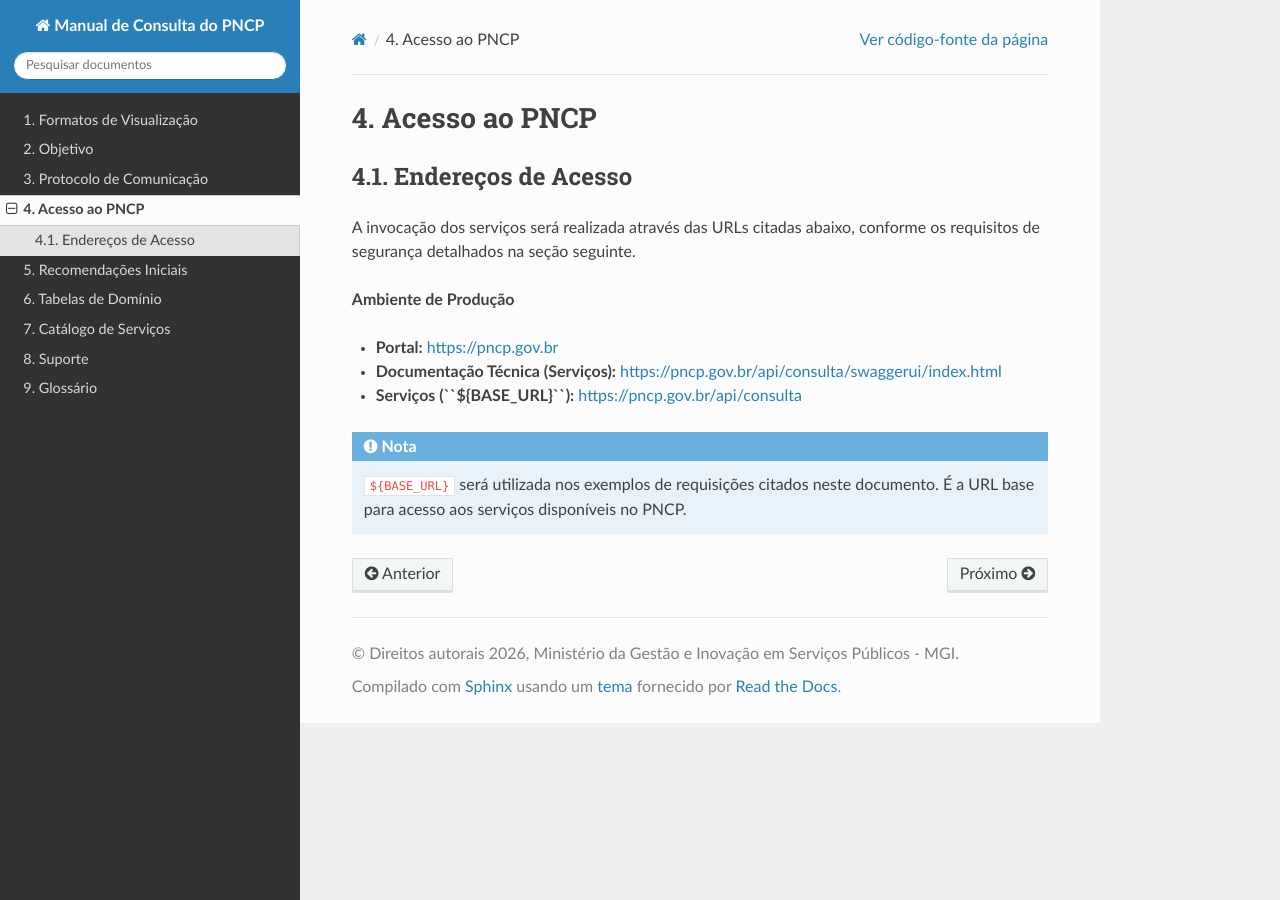
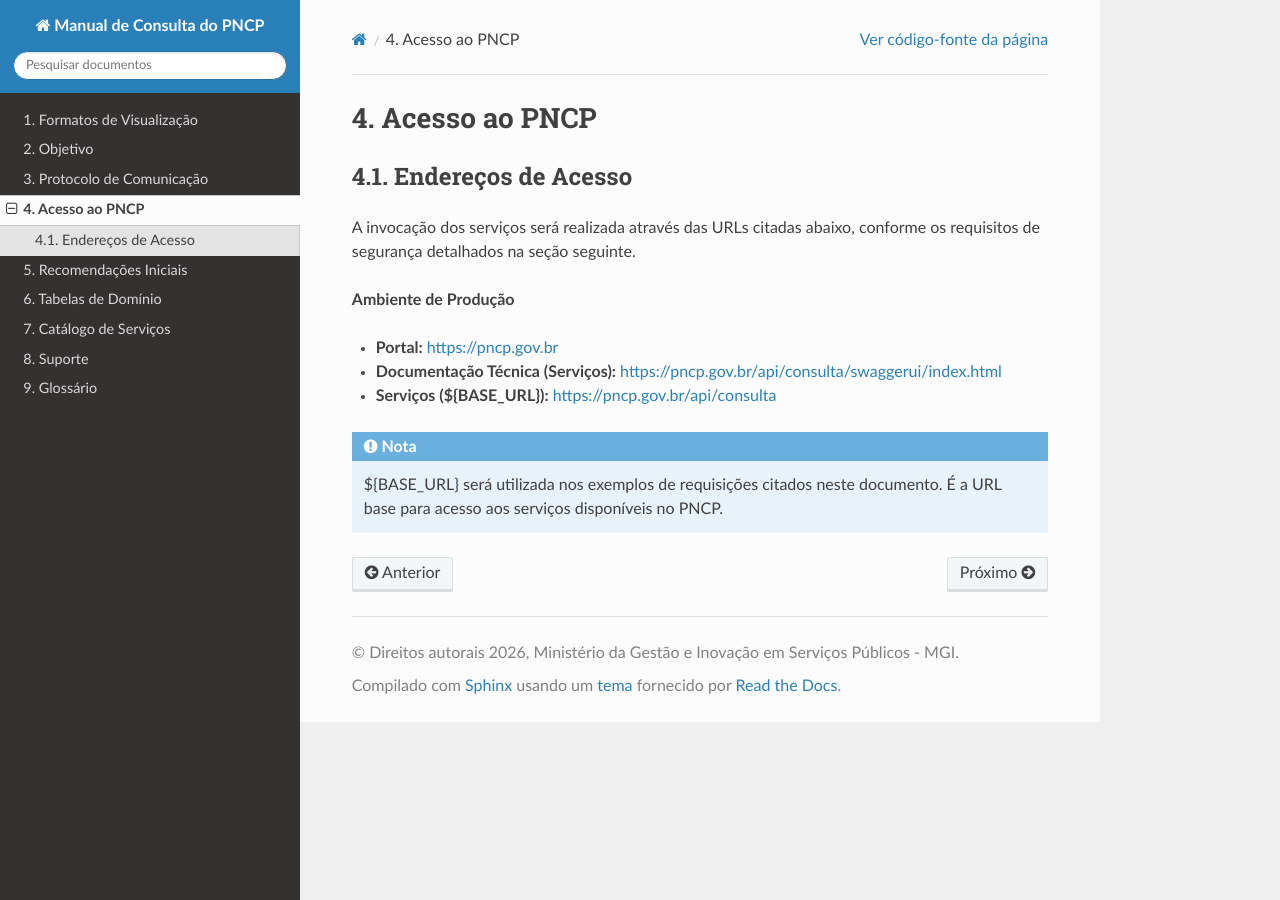
Before and after one commit to sofiaestrelab/Manual-de-Consulta-do-PNCP, a Sphinx documentation site: the page built from docs/source/acesso_ao_pncp/index.rst, in a window 1280 px wide. Built offline with Sphinx 7.4.7 and the Read the Docs theme 3.1.0, drawn with Linux system fonts in a browser that asks for light colours.

```diff
--- a/docs/source/acesso_ao_pncp/index.rst
+++ b/docs/source/acesso_ao_pncp/index.rst
@@ -10,9 +10,8 @@ A invocação dos serviços será realizada através das URLs citadas abaixo, co
 
 - **Portal:** https://pncp.gov.br
 - **Documentação Técnica (Serviços):** https://pncp.gov.br/api/consulta/swaggerui/index.html
-- **Serviços (``${BASE_URL}``):** https://pncp.gov.br/api/consulta
+- **Serviços (${BASE_URL}):** https://pncp.gov.br/api/consulta
 
 .. note::
-
-   ``${BASE_URL}`` será utilizada nos exemplos de requisições citados neste documento.
+   ${BASE_URL} será utilizada nos exemplos de requisições citados neste documento.
    É a URL base para acesso aos serviços disponíveis no PNCP.
```
